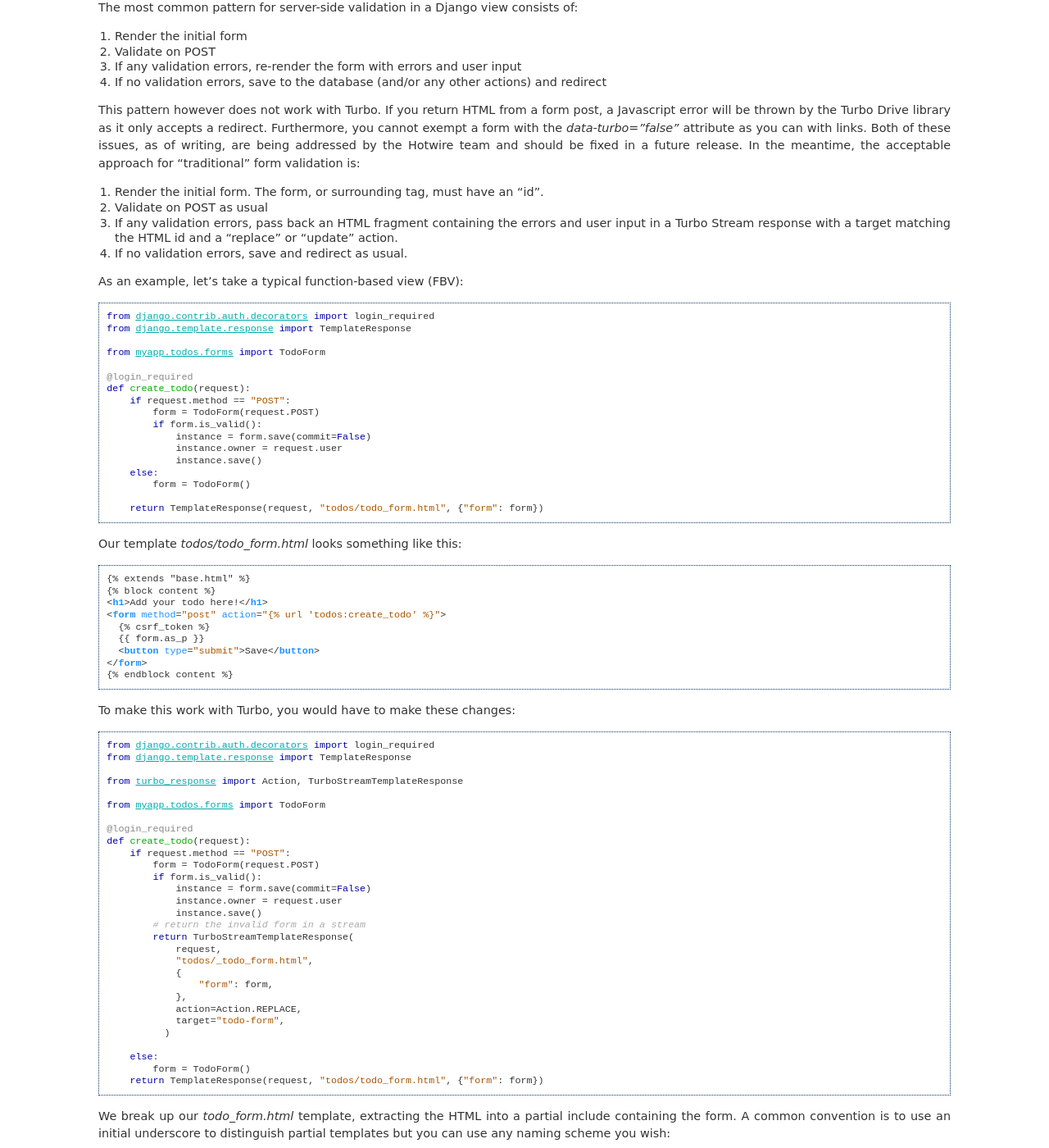
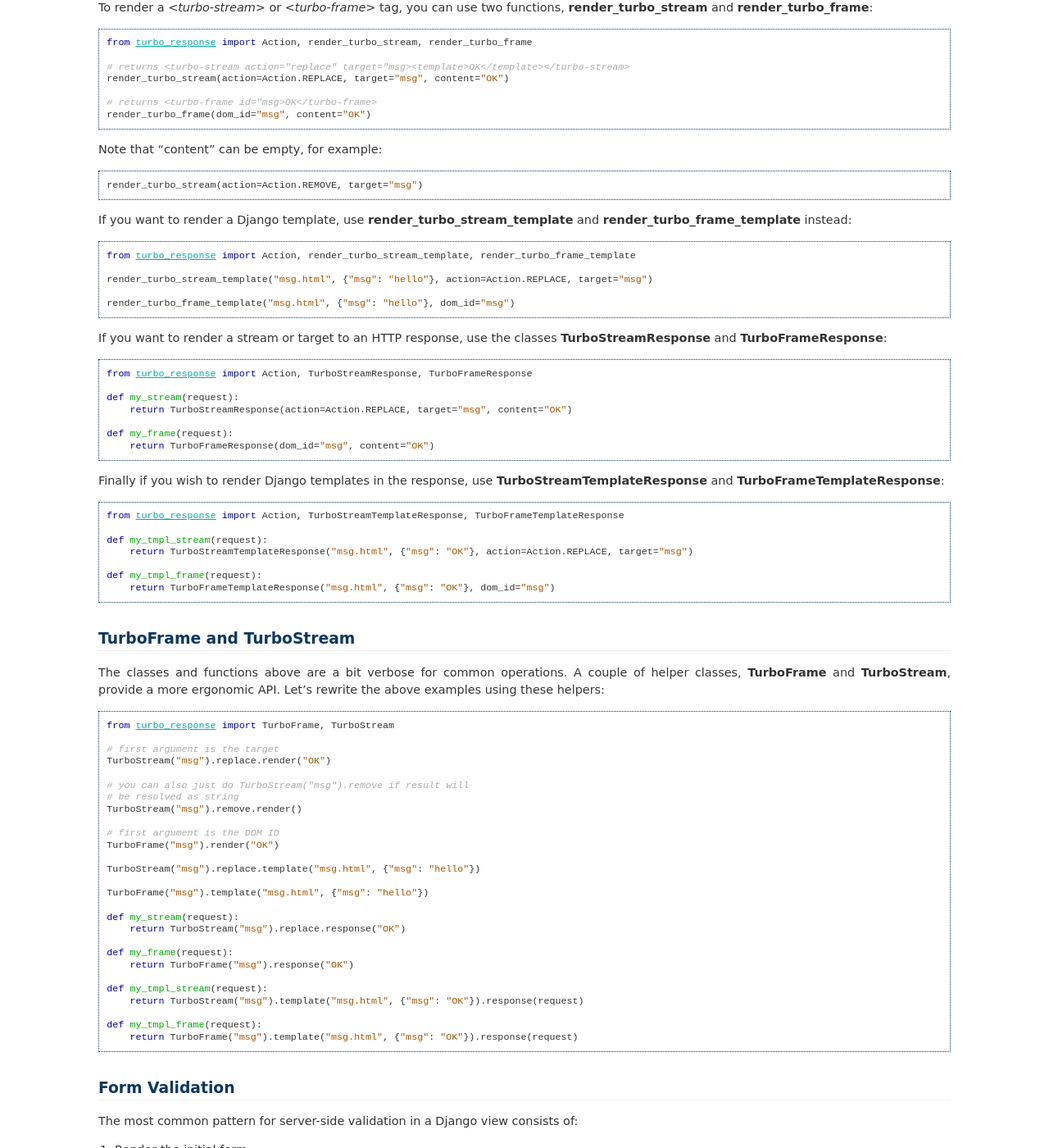
Before and after one commit to rails-inspire-django/django-turbo-helper, a Sphinx documentation site: the page built from doc/source/main.rst, in a window 1280 px wide and 1400 px high, scrolled down 1065 px. Shown: the whole window at 82% size. Built offline with Sphinx 7.4.7, drawn with Linux system fonts in a browser that asks for light colours; some of the changed text lies outside the part shown.

Commit message:
Docs updates

```diff
--- a/doc/source/main.rst
+++ b/doc/source/main.rst
@@ -49,6 +49,105 @@
       return TurboStreamResponse(action=Action.REPLACE, target="item")
   else:
       return redirect("index")
+
+
+============================
+Rendering streams and frames
+============================
+
+
+To render a *<turbo-stream>* or *<turbo-frame>* tag, you can use two functions, **render_turbo_stream** and **render_turbo_frame**:
+
+
+.. code-block:: python
+
+   from turbo_response import Action, render_turbo_stream, render_turbo_frame
+
+   # returns <turbo-stream action="replace" target="msg><template>OK</template></turbo-stream>
+   render_turbo_stream(action=Action.REPLACE, target="msg", content="OK")
+
+   # returns <turbo-frame id="msg>OK</turbo-frame>
+   render_turbo_frame(dom_id="msg", content="OK")
+
+Note that "content" can be empty, for example:
+
+.. code-block:: python
+
+   render_turbo_stream(action=Action.REMOVE, target="msg")
+
+
+If you want to render a Django template, use **render_turbo_stream_template** and **render_turbo_frame_template** instead:
+
+.. code-block:: python
+
+   from turbo_response import Action, render_turbo_stream_template, render_turbo_frame_template
+
+   render_turbo_stream_template("msg.html", {"msg": "hello"}, action=Action.REPLACE, target="msg")
+
+   render_turbo_frame_template("msg.html", {"msg": "hello"}, dom_id="msg")
+
+If you want to render a stream or target to an HTTP response, use the classes **TurboStreamResponse** and **TurboFrameResponse**:
+
+
+.. code-block:: python
+
+  from turbo_response import Action, TurboStreamResponse, TurboFrameResponse
+
+  def my_stream(request):
+      return TurboStreamResponse(action=Action.REPLACE, target="msg", content="OK")
+
+  def my_frame(request):
+      return TurboFrameResponse(dom_id="msg", content="OK")
+
+
+Finally if you wish to render Django templates in the response, use **TurboStreamTemplateResponse** and **TurboFrameTemplateResponse**:
+
+.. code-block:: python
+
+  from turbo_response import Action, TurboStreamTemplateResponse, TurboFrameTemplateResponse
+
+  def my_tmpl_stream(request):
+      return TurboStreamTemplateResponse("msg.html", {"msg": "OK"}, action=Action.REPLACE, target="msg")
+
+  def my_tmpl_frame(request):
+      return TurboFrameTemplateResponse("msg.html", {"msg": "OK"}, dom_id="msg")
+
+===========================
+TurboFrame and TurboStream
+===========================
+
+The classes and functions above are a bit verbose for common operations. A couple of helper classes, **TurboFrame** and **TurboStream**, provide a more ergonomic API. Let's rewrite the above examples using these helpers:
+
+.. code-block:: python
+
+  from turbo_response import TurboFrame, TurboStream
+
+  # first argument is the target
+  TurboStream("msg").replace.render("OK")
+
+  # you can also just do TurboStream("msg").remove if result will
+  # be resolved as string
+  TurboStream("msg").remove.render()
+
+  # first argument is the DOM ID
+  TurboFrame("msg").render("OK")
+
+  TurboStream("msg").replace.template("msg.html", {"msg": "hello"})
+
+  TurboFrame("msg").template("msg.html", {"msg": "hello"})
+
+  def my_stream(request):
+      return TurboStream("msg").replace.response("OK")
+
+  def my_frame(request):
+      return TurboFrame("msg").response("OK")
+
+  def my_tmpl_stream(request):
+      return TurboStream("msg").template("msg.html", {"msg": "OK"}).response(request)
+
+  def my_tmpl_frame(request):
+      return TurboFrame("msg").template("msg.html", {"msg": "OK"}).response(request)
+
 
 ===============
 Form Validation
@@ -111,7 +210,7 @@
   from django.contrib.auth.decorators import login_required
   from django.template.response import TemplateResponse
 
-  from turbo_response import Action, TurboStreamTemplateResponse
+  from turbo_response import TurboStream
 
   from myapp.todos.forms import TodoForm
 
@@ -124,14 +223,12 @@
               instance.owner = request.user
               instance.save()
           # return the invalid form in a stream
-          return TurboStreamTemplateResponse(
+          return TurboStream("todo-form").replace.template(
               request,
               "todos/_todo_form.html",
               {
                   "form": form,
               },
-              action=Action.REPLACE,
-              target="todo-form",
             )
 
       else:
@@ -274,7 +371,7 @@
 
 .. code-block:: python
 
-  from turbo_response import Action, TurboStreamStreamingResponse, render_turbo_stream
+  from turbo_response import TurboStreamStreamingResponse, TurboStream
 
   def update_cart_item(request, item_id):
       # item saved to e.g. session or db
@@ -285,17 +382,8 @@
       total_amount = calc_total_cart_amount(request)
 
       def render_response():
-          yield render_turbo_stream(
-              total_amount,
-              action=Action.REPLACE,
-              target="nav-cart-total"
-              )
-
-          yield render_turbo_stream(
-              total_amount,
-              action=Action.REPLACE,
-              target="cart-summary-total"
-              )
+          yield TurboStream("nav-cart-total").replace.render(total_amount)
+          yield TurboStream("cart-summary-total").replace.render(total_amount)
       return TurboStreamStreamingResponse(render_response())
 
 That's it! In this example are returning a very simple string value, so we don't need to wrap the responses in templates. If you want to do so, use **turbo_response.render_stream_template** instead.
@@ -345,7 +433,7 @@
   from django.template.response import TemplateResponse
   from django.shortcuts import get_object_or_404
 
-  from turbo_response import TurboFrameResponse
+  from turbo_response import TurboFrame
 
   from myapp.blogs.models import Blog
 
@@ -362,12 +450,10 @@
   def subscribe(request, blog_id):
       blog = get_object_or_404(Blog, pk=blog_id)
       is_subscribed = blog.toggle_subscribe(request.user)
-      return TurboFrameResponse(
-           request,
+      return TurboFrame("subscribe").template(
           "blogs/_subscribe.html",
           {"blog": blog, "is_subscribed": is_subscribed},
-          dom_id="subscribe",
-      )
+      ).response(request)
 
 The *subscribe* view returns a response wrapped in the *<turbo-frame>* tag with the DOM id "subscribe". Turbo will look for a corresponding frame in the HTML body with the matching ID, and replace the frame with the one returned from the server. Unlike a full Turbo visit, we don't need to return the entire body - just the snippet we want to update.
 
@@ -429,12 +515,10 @@
   def recommendations(request):
       # lazily build recommendations from algorithm and cache result
       recommended_items = get_recommendations_from_cache(request.user)
-      return TurboFrameTemplateResponse(
-          request,
+      return TurboFrame("recommendations").template(
           "_recommendations.html",
           {"items": recommended_items},
-          dom_id="recommendations",
-      )
+      ).response(request)
 
 The template returned is just a plain Django template. The response class automatically wraps the correct tags, so we don't need to include `<turbo-frame>`.
 
--- a/src/turbo_response/__init__.py
+++ b/src/turbo_response/__init__.py
@@ -8,12 +8,15 @@
     TurboStreamStreamingResponse,
     TurboStreamTemplateResponse,
 )
+from .shortcuts import TurboFrame, TurboStream
 from .template import render_turbo_frame_template, render_turbo_stream_template
 
 __all__ = [
     "Action",
+    "TurboFrame",
     "TurboFrameResponse",
     "TurboFrameTemplateResponse",
+    "TurboStream",
     "TurboStreamResponse",
     "TurboStreamStreamingResponse",
     "TurboStreamTemplateResponse",
```
Also changed, not shown: 1 other file.
